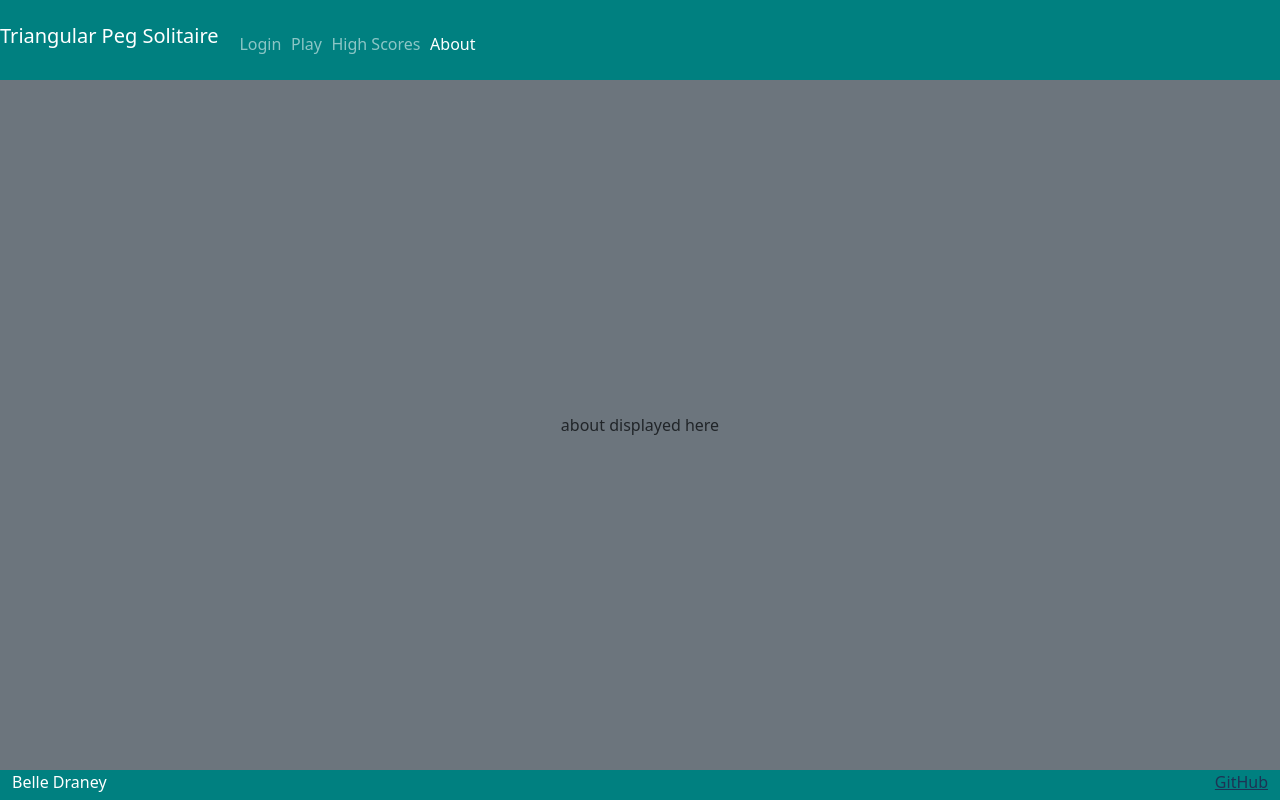
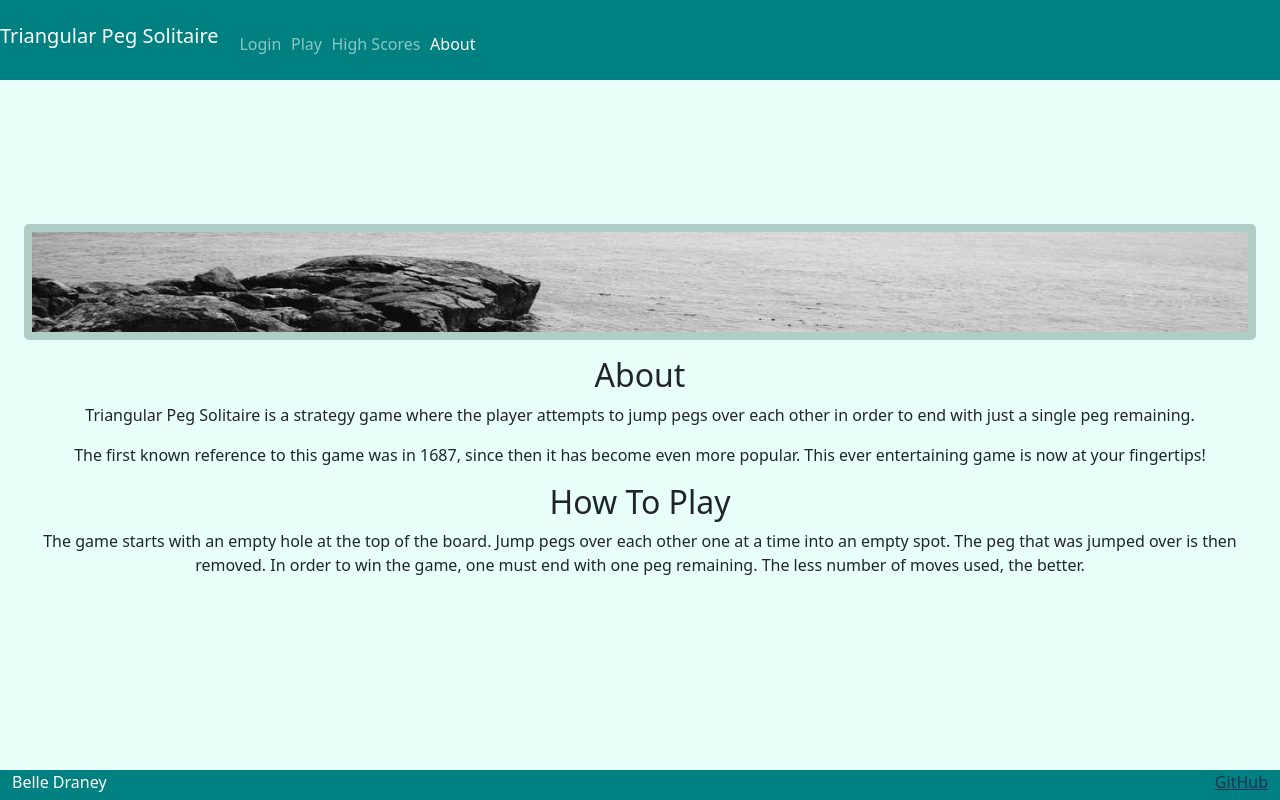
Before and after one commit to adraney0/CS260startup, a React (Vite) app: page /about in a window 1280 px wide. Built offline with nearby package versions, Linux system fonts and the light colour scheme.

Commit message:
convert about to component

```diff
--- a/src/about/about.jsx
+++ b/src/about/about.jsx
@@ -1,9 +1,27 @@
 import React from 'react';
+import './about.css';
 
 export function About() {
   return (
-    <main className='container-fluid bg-secondary text-center'>
-      <div>about displayed here</div>
+    <main className = "container-fluid bg-second text-center text-dark">
+        <div id="picture" className="picture-box"><img width="400px" src="placeholder.jpg" alt="random" /></div>
+        <h2>About</h2>
+        <p>
+            Triangular Peg Solitaire is a strategy game where the player attempts
+            to jump pegs over each other in order to end with just a single peg remaining.
+        </p>
+        <p>
+            The first known reference to this game was in 1687, since then it has become even
+            more popular. This ever entertaining game is now at your fingertips!
+        </p>
+        <h2>How To Play</h2>
+        <p>
+            The game starts with an empty hole at the top of the board. Jump pegs over each other
+            one at a time into an empty spot. The peg that was jumped over is then removed.
+            In order to win the game, one must end with one peg remaining. The
+            less number of moves used, the better.
+        </p>
+        <hr />
     </main>
   );
 }
```
Also changed, not shown: src/about/about.css (renamed from about.css).
